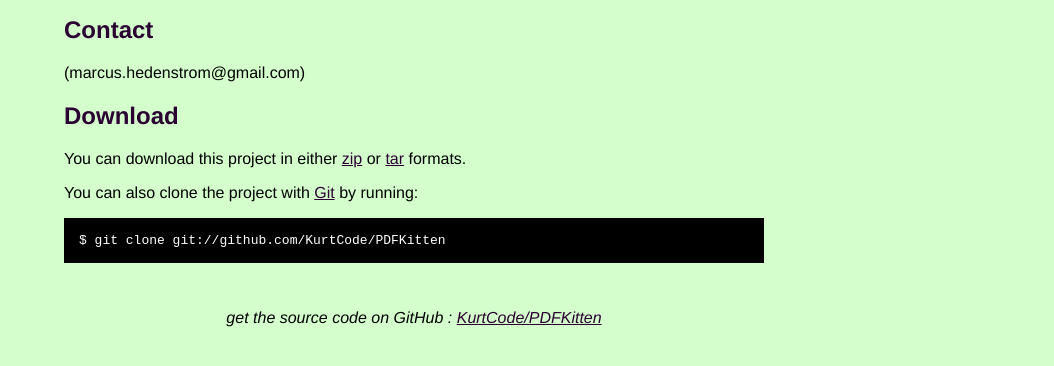
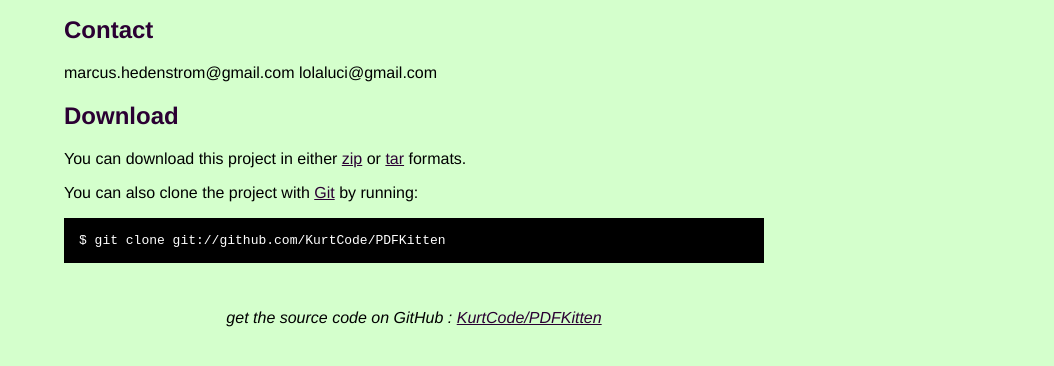
Before and after one commit to KurtCode/PDFKitten, a plain HTML site: page index.html in a window 1280 px wide. Shown: the part 354-720 px from the top of the page, without its empty margins (226-1280 px from the left). Drawn offline with Linux system fonts and the light colour scheme.

Commit message:
Edited index.html via GitHub

```diff
--- a/index.html
+++ b/index.html
@@ -53,8 +53,12 @@
 <p>Marcus Hedenström
 <br/>Louisa Luciani</p>
 <h2>Contact</h2>
-<p> (marcus.hedenstrom@gmail.com)
-<br/>      </p>
+<p>
+marcus.hedenstrom@gmail.com
+lolaluci@gmail.com
+
+<br/>
+</p>
 
 
     <h2>Download</h2>
```
